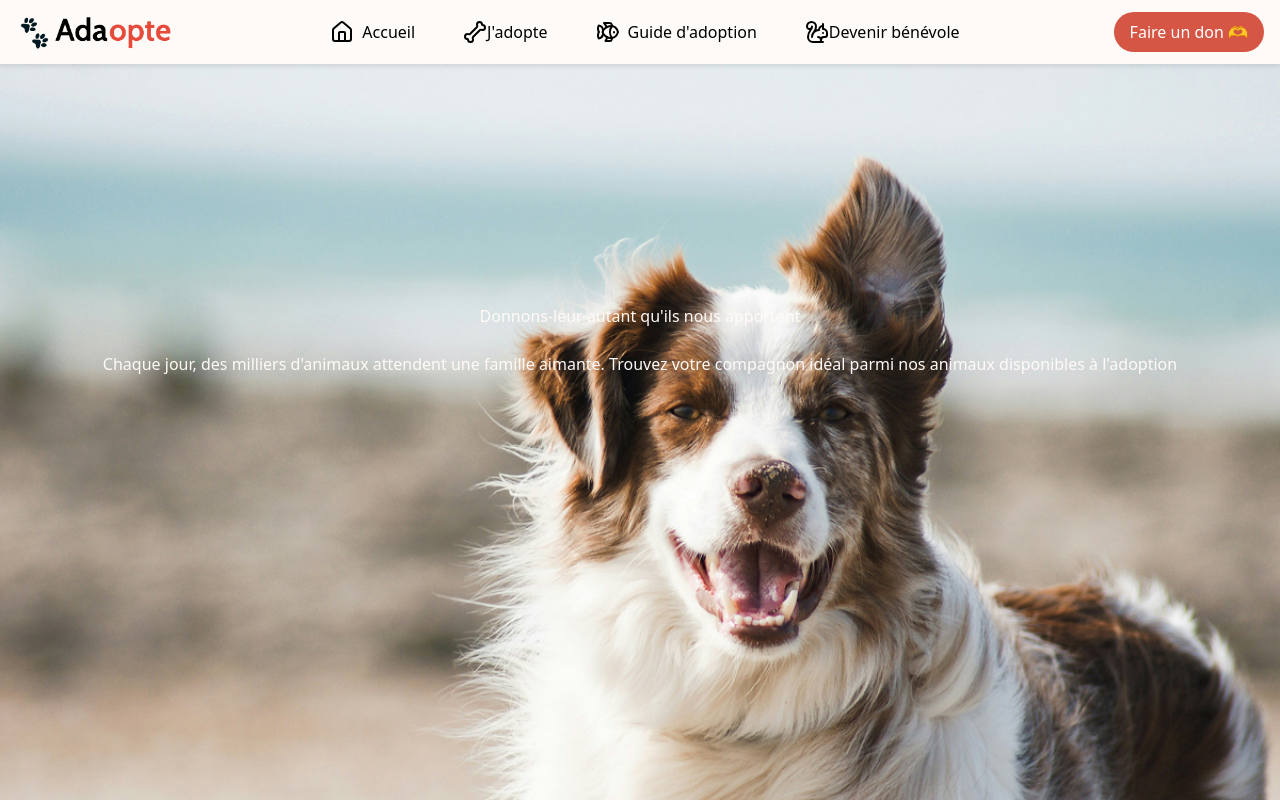
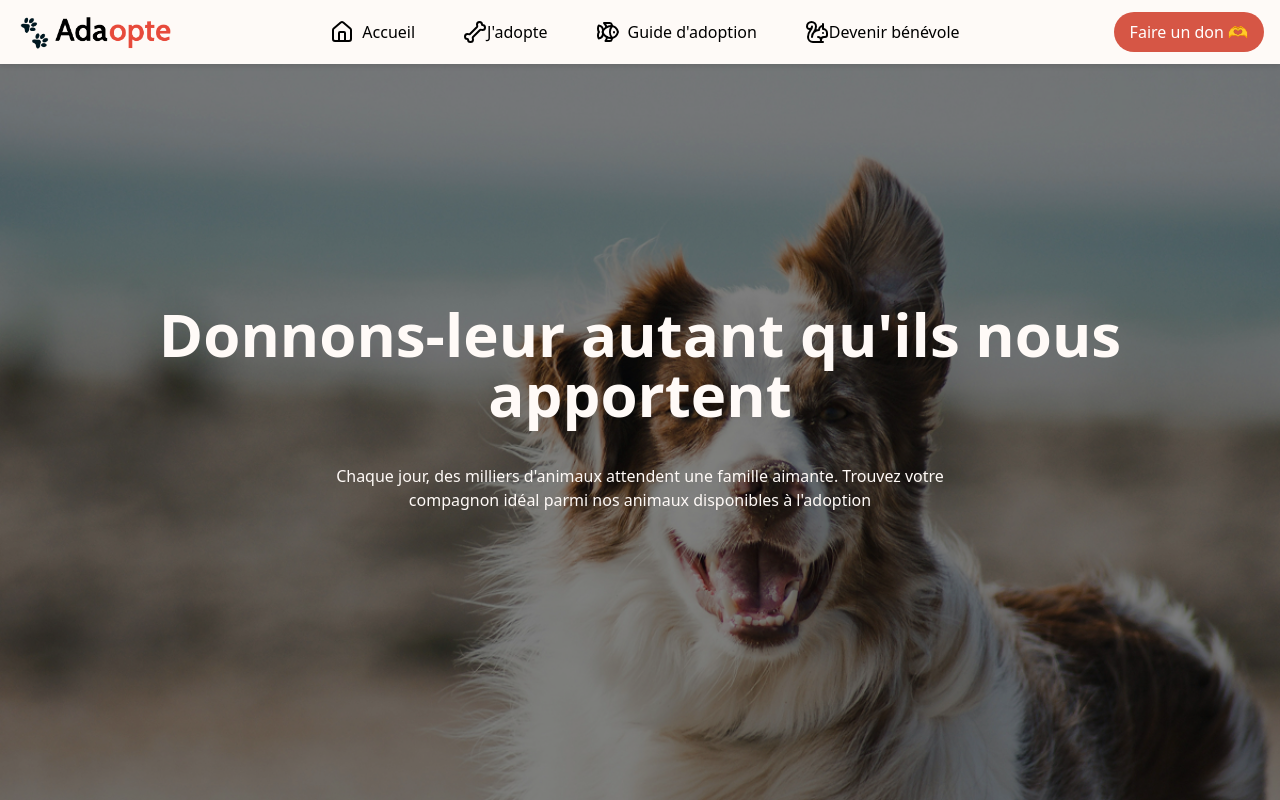
Before and after one commit to LucieSng/petadopte, a React (Vite) app: page / in a window 1280 px wide. Shown: the top 800 px of the page. Built offline with nearby package versions, Linux system fonts and the light colour scheme.

Commit message:
feat : styles HomeImage

```diff
--- a/src/components/HomeImage.tsx
+++ b/src/components/HomeImage.tsx
@@ -4,17 +4,28 @@
 
 export default function HomeImage() {
   return (
-    <div
-      className="h-screen bg-cover bg-center "
-      style={{ backgroundImage: "url('/background.jpg')" }}
-    >
-      <div className="pt-60 text-center  text-[var(--primary-color)]">
-        <h1> Donnons-leur autant qu'ils nous apportent</h1>
+    <div className="relative h-screen overflow-hidden">
+      {/* Background */}
+      <div
+        className="absolute inset-0 bg-cover bg-center brightness-50"
+        style={{ backgroundImage: "url('/background.jpg')" }}
+      />
+
+      {/* Contenu */}
+      <div className="relative z-10 pt-60 text-center text-[var(--primary-color)]">
+        <h1
+          style={{ fontFamily: "var(--font-family-heading)" }}
+          className="text-6xl font-semibold"
+        >
+          Donnons-leur autant qu'ils nous apportent
+        </h1>
+
         <br />
-        <p>
+
+        <p className="p-4">
           Chaque jour, des milliers d'animaux attendent une famille aimante.
-          Trouvez votre compagnon idéal parmi nos animaux disponibles à
-          l'adoption
+          Trouvez votre <br />
+          compagnon idéal parmi nos animaux disponibles à l'adoption
         </p>
       </div>
     </div>
```
